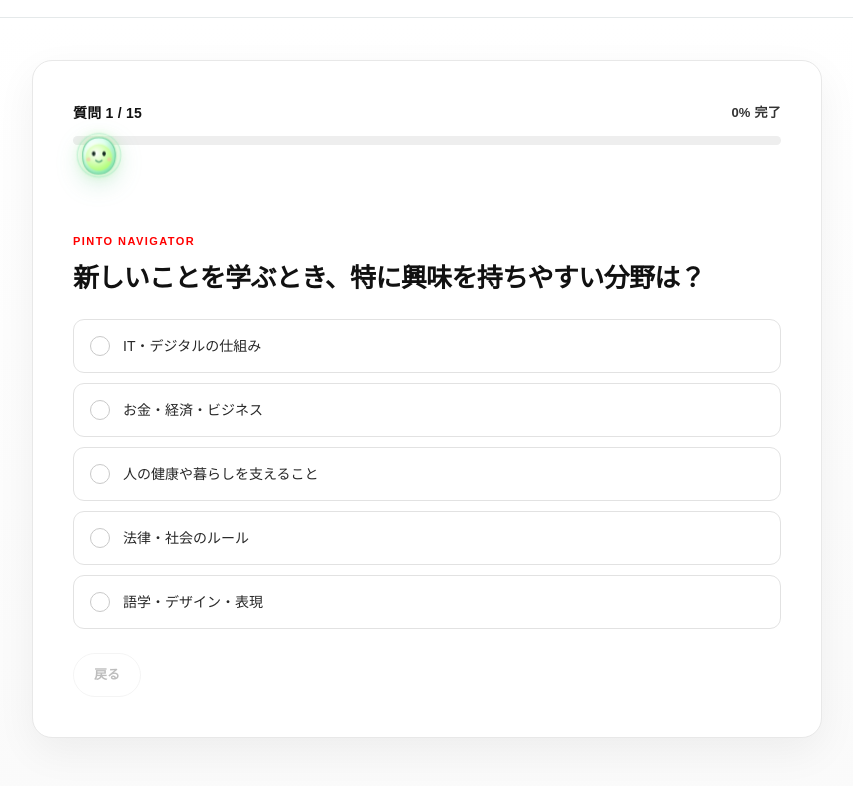
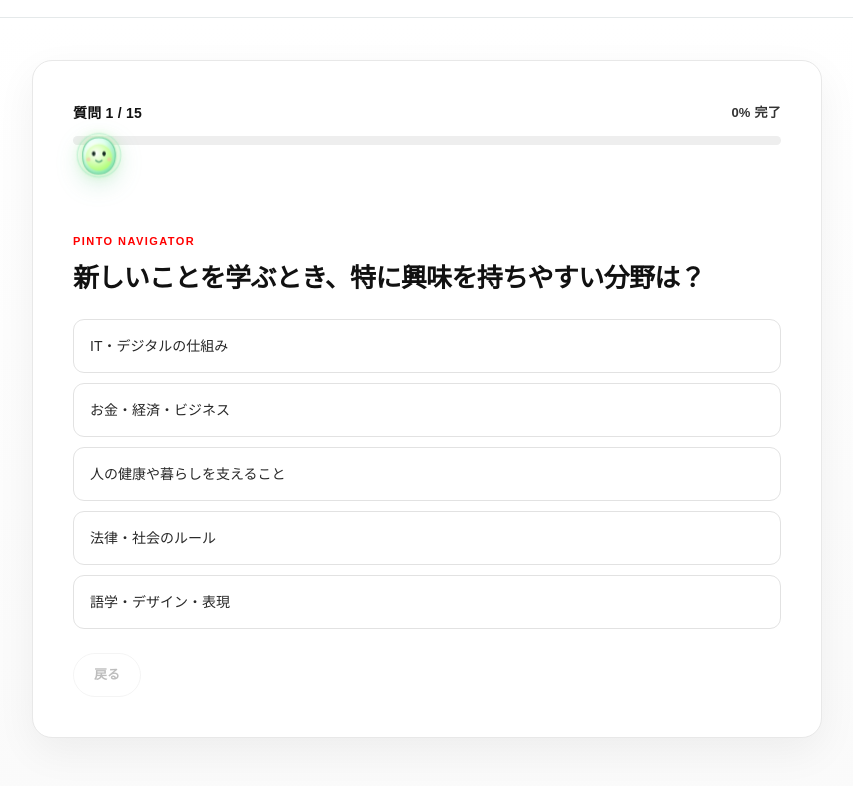
Before and after one commit to my-pinto/my-pinto.github.io, a plain HTML site: page Qualification-Fit-Navigator/index.html in a window 1280 px wide. Both pictures are taken after a click on the button "無料で診断をはじめる". Shown: the part 63-849 px from the top of the page, without its empty margins (213-1066 px from the left). Drawn offline with Linux system fonts and the light colour scheme; a web font is replaced by a local one.

Commit message:
Update index.html

```diff
--- a/Qualification-Fit-Navigator/index.html
+++ b/Qualification-Fit-Navigator/index.html
@@ -1411,9 +1411,7 @@ function renderQuestion(){
   button.type="button";
   button.className="answer-btn";
   button.setAttribute("aria-pressed",state.answers[state.index]===answerIndex?"true":"false");
-  const dot=document.createElement("span");dot.className="answer-dot";dot.setAttribute("aria-hidden","true");
-  const label=document.createElement("span");label.textContent=answer.label;
-  button.append(dot,label);
+  button.textContent=answer.label;
   button.addEventListener("click",()=>{
    if(state.isTransitioning)return;
 
```
